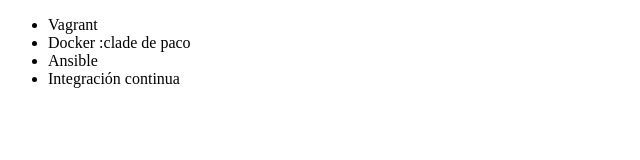
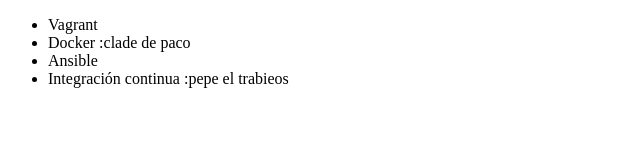
Before and after one commit to YeisonGH/pruba, a plain HTML site: page index.html in a window 1280 px wide. Shown: the full height of the page, 0-640 px from the left. Drawn offline with Linux system fonts and the light colour scheme.

Commit message:
cambio en el codigo

```diff
--- a/index.html
+++ b/index.html
@@ -9,7 +9,7 @@
          <li> Vagrant </li>
          <li> Docker :clade de paco </li>
          <li> Ansible </li>
-         <li> Integración continua</li>
+         <li> Integración continua :pepe el trabieos</li>
      </ul>
 </body>
 </html>
```
